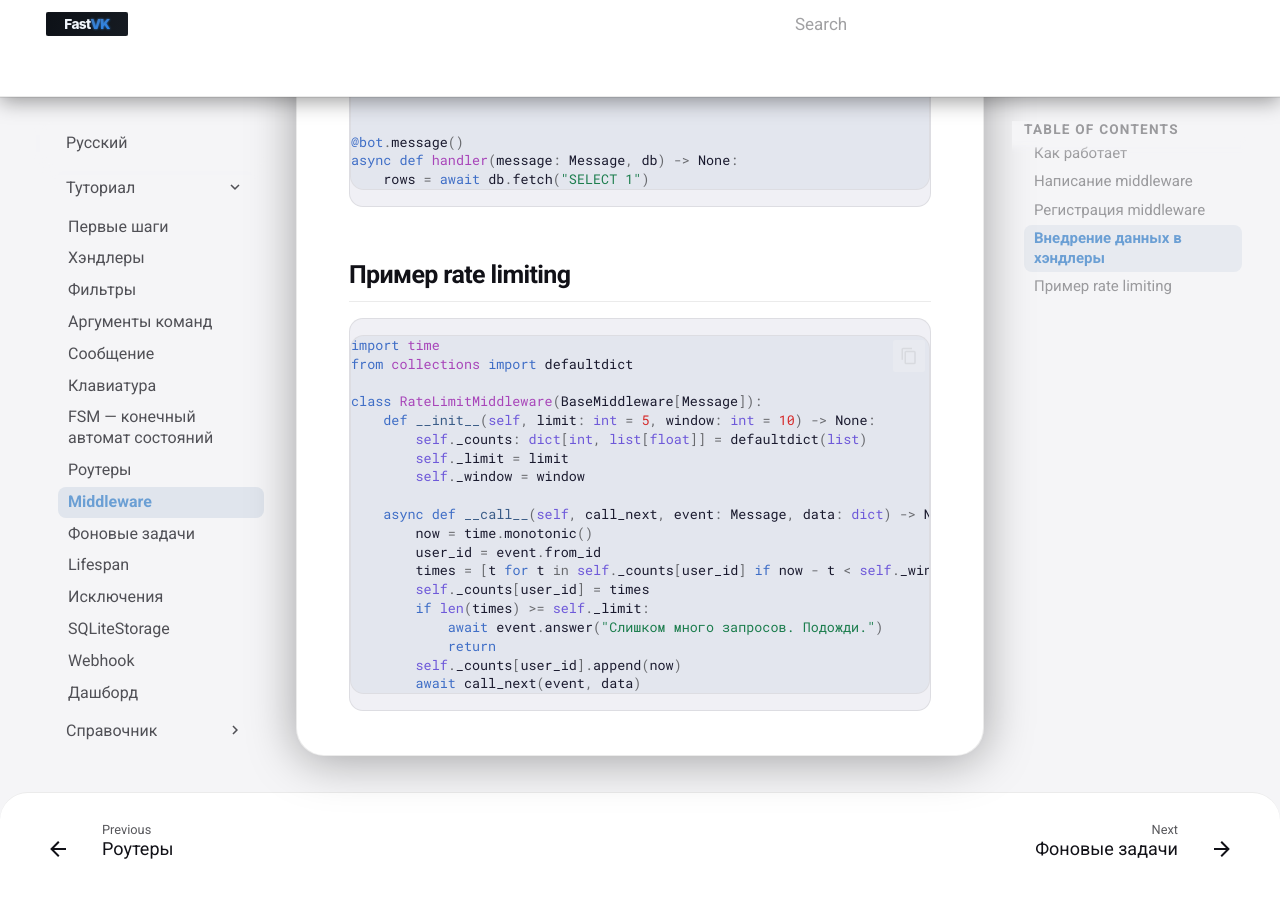
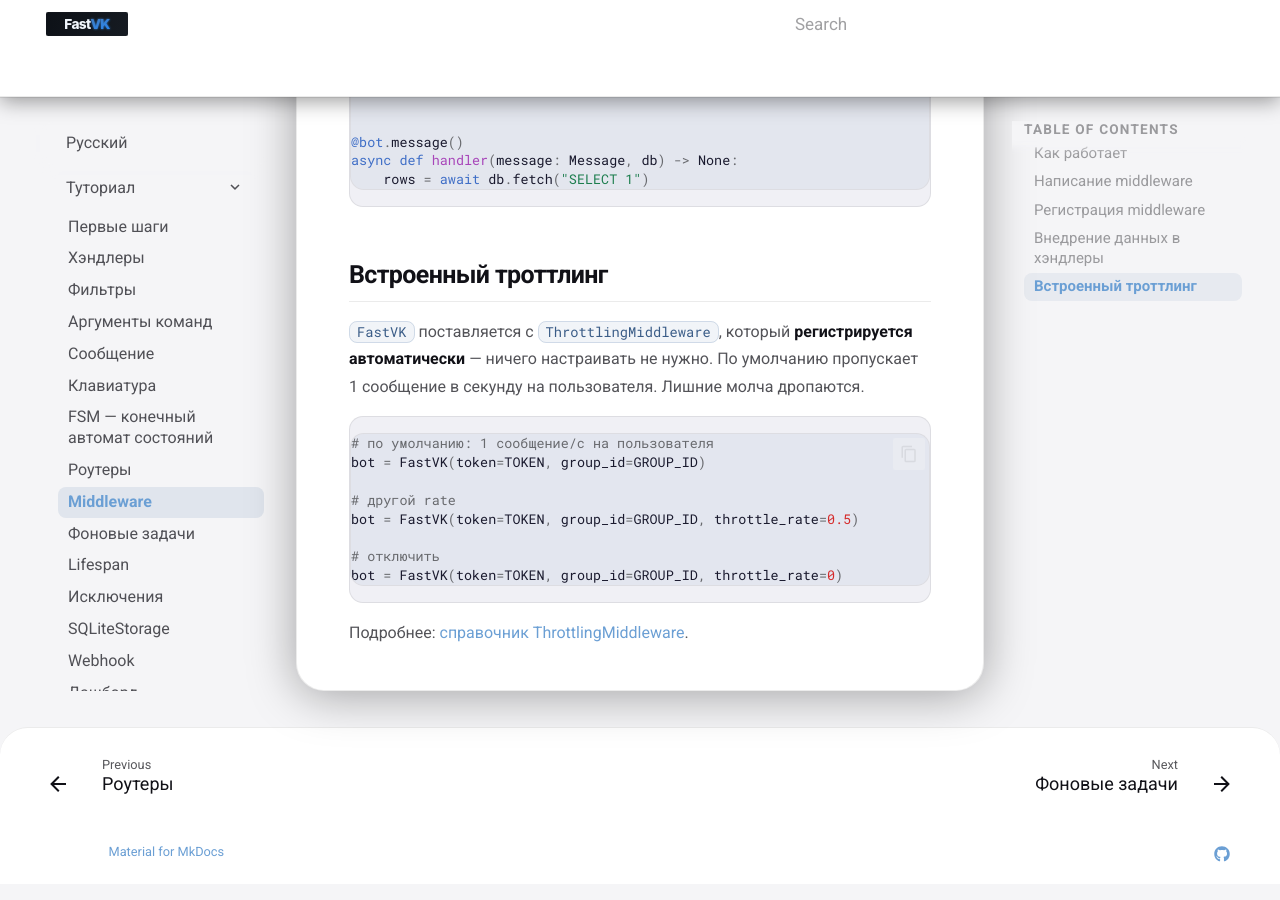
Before and after one commit to ndugram/fastvk, an MkDocs documentation site: the page built from docs/ru/tutorial/middleware.md, in a window 1280 px wide and 900 px high, scrolled down 1515 px. Built offline with MkDocs 1.6.1 and Material for MkDocs 9.7.7, drawn with Linux system fonts in a browser that asks for light colours; comment, search, counter and statistics services are not loaded.

Commit message:
docs: update middleware.md

````diff
--- a/docs/ru/tutorial/middleware.md
+++ b/docs/ru/tutorial/middleware.md
@@ -60,26 +60,20 @@
     rows = await db.fetch("SELECT 1")
 ```
 
-## Пример rate limiting
+## Встроенный троттлинг
+
+`FastVK` поставляется с `ThrottlingMiddleware`, который **регистрируется автоматически** — ничего настраивать не нужно.
+По умолчанию пропускает 1 сообщение в секунду на пользователя. Лишние молча дропаются.
 
 ```python
-import time
-from collections import defaultdict
+# по умолчанию: 1 сообщение/с на пользователя
+bot = FastVK(token=TOKEN, group_id=GROUP_ID)
 
-class RateLimitMiddleware(BaseMiddleware[Message]):
-    def __init__(self, limit: int = 5, window: int = 10) -> None:
-        self._counts: dict[int, list[float]] = defaultdict(list)
-        self._limit = limit
-        self._window = window
+# другой rate
+bot = FastVK(token=TOKEN, group_id=GROUP_ID, throttle_rate=0.5)
 
-    async def __call__(self, call_next, event: Message, data: dict) -> None:
-        now = time.monotonic()
-        user_id = event.from_id
-        times = [t for t in self._counts[user_id] if now - t < self._window]
-        self._counts[user_id] = times
-        if len(times) >= self._limit:
-            await event.answer("Слишком много запросов. Подожди.")
-            return
-        self._counts[user_id].append(now)
-        await call_next(event, data)
+# отключить
+bot = FastVK(token=TOKEN, group_id=GROUP_ID, throttle_rate=0)
 ```
+
+Подробнее: [справочник ThrottlingMiddleware](../reference/fastvk.md#throttlingmiddleware).
````
